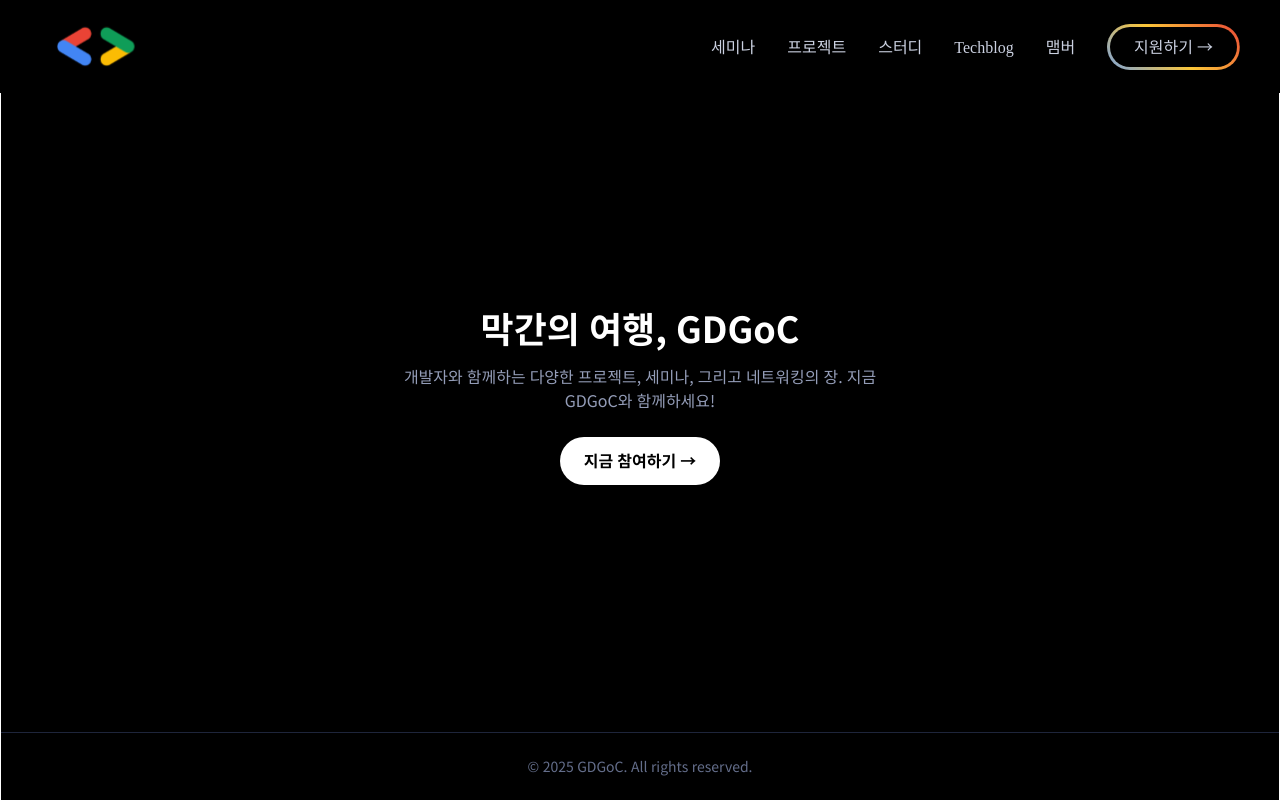
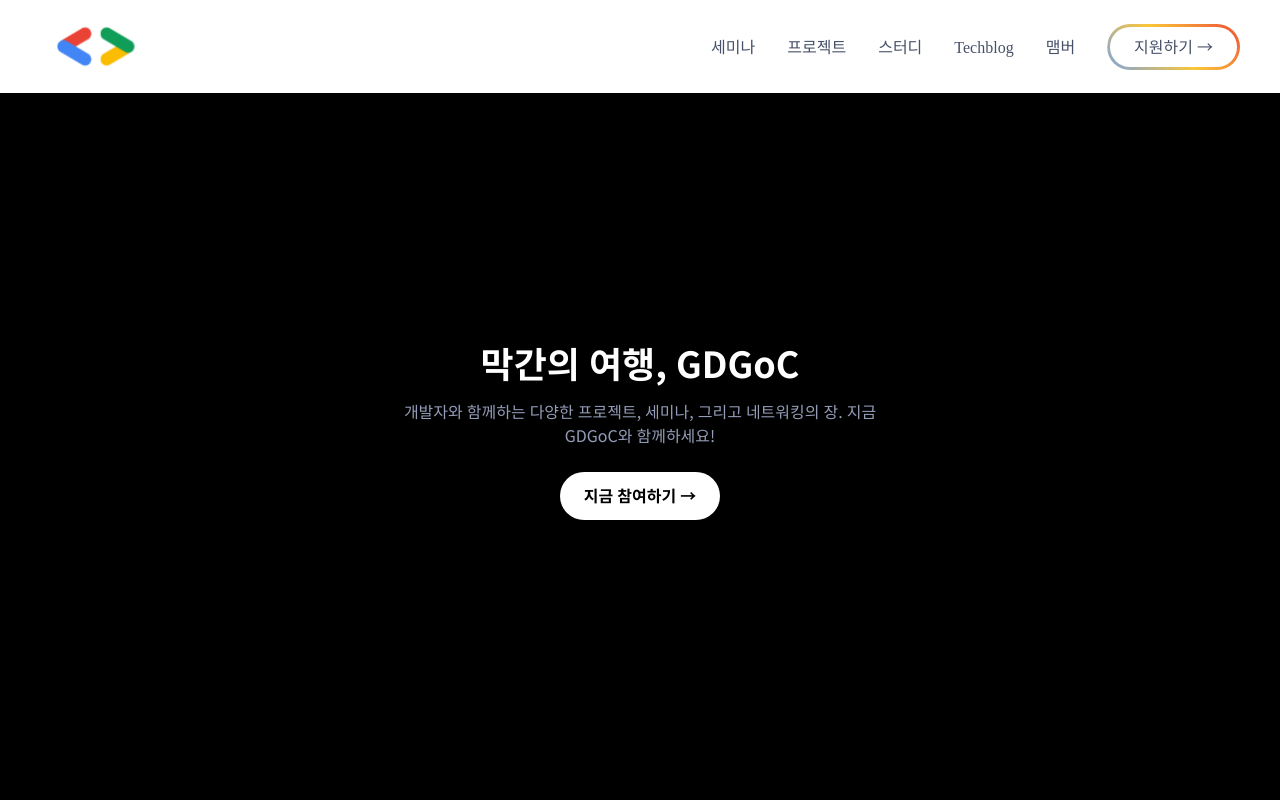
Before and after one commit to GDSC-DGU/GDGoC-DGU-Website, a Next.js app: page / in a window 1280 px wide. Built offline with nearby package versions, Linux system fonts and the light colour scheme; a web font is replaced by a local one.

Commit message:
fix: Header, Footer Rendering fix

```diff
--- a/src/app/apply/page.tsx
+++ b/src/app/apply/page.tsx
@@ -3,7 +3,6 @@ import Image from "next/image";
 export default function ProjectPage() {
   return (
     <div className='min-h-screen flex flex-col bg-black text-white'>
-      {/* 헤더 */}
       <header className='w-full py-4 px-8 flex justify-between items-center border-b border-gray-800'>
         {/* 로고 */}
 
@@ -62,11 +61,6 @@ export default function ProjectPage() {
           지금 참여하기 →
         </a>
       </main>
-
-      {/* 푸터 */}
-      <footer className='py-6 text-center text-gray-500 text-sm border-t border-gray-800'>
-        © 2025 GDGoC. All rights reserved.
-      </footer>
     </div>
   );
 }
--- a/src/app/header/Header.tsx
+++ b/src/app/header/Header.tsx
@@ -36,9 +36,13 @@ const Header = ({ isBlack = false }: HeaderProps) => {
   return (
     <HeaderComponents isBlack={isBlack}>
       <HeaderComponents.HeaderLogo />
-      <HeaderComponents.DesktopNav isBlack={isBlack} />
-      {isMobileView && <HeaderComponents.MobileToggle menuOpen={menuOpen} toggleMenu={toggleMenu} />}
-      {isMobileView && <HeaderComponents.MobileNav menuOpen={menuOpen} />}
+      {!isMobileView && <HeaderComponents.DesktopNav isBlack={isBlack} />}
+      {isMobileView && (
+        <>
+          <HeaderComponents.MobileToggle menuOpen={menuOpen} toggleMenu={toggleMenu} />
+          <HeaderComponents.MobileNav menuOpen={menuOpen} />
+        </>
+      )}
     </HeaderComponents>
   );
 };
--- a/src/app/layout.tsx
+++ b/src/app/layout.tsx
@@ -8,6 +8,7 @@ import { SpeedInsights } from "@vercel/speed-insights/next";
 import { Footer } from "../components/Footer.component";
 import { prefix } from "../constants/prefix";
 import "./globals.css";
+import Header from "./header/Header";
 import { DefaultMetadata, DefaultOpenGraph } from "./shared-metadata";
 
 /**
@@ -46,6 +47,8 @@ export default function RootLayout({ children }: { children: React.ReactNode })
       </head>
 
       <body className='flex antialiased h-screen overflow-hidden font-NotoSansKR bg-gray-100'>
+        <Header isBlack={false} />
+
         {/* GTM 컴포넌트를 조건부로 배포 환경에서만 적용 */}
         {GTM_ID && process.env.NODE_ENV === "production" && <GoogleTagManager gtmId={GTM_ID} />}
         {/* Google Tag Manager (noscript) - <body> 바로 뒤 */}
@@ -60,7 +63,7 @@ export default function RootLayout({ children }: { children: React.ReactNode })
         </noscript> */}
 
         <div className='lg:pl-2 lg:pt-2 bg-gray-100 flex-1 overflow-y-auto'>
-          <div className='flex-1 bg-white min-h-screen lg:rounded-tl-xl border border-transparent lg:border-neutral-200 overflow-y-auto'>
+          <div className='flex-1 bg-black min-h-screen lg:rounded-tl-xl border border-transparent lg:border-neutral-200 overflow-y-auto'>
             {/*  GA 컴포넌트를 조건부로 배포 환경에서만 적용 */}
             {GA_ID && process.env.NODE_ENV === "production" && <GoogleAnalytics gaId={GA_ID} />}
             {children}
--- a/src/app/member/page.tsx
+++ b/src/app/member/page.tsx
@@ -1,12 +1,8 @@
 import Image from "next/image";
-
-import Header from "../header/Header";
 
 export default function ProjectPage() {
   return (
     <div className='min-h-screen flex flex-col bg-black text-white'>
-      {/* 헤더 */}
-      <Header isBlack={false} />
       <header className='w-full py-4 px-8 flex justify-between items-center border-b border-gray-800'>
         {/* 로고 */}
 
@@ -65,11 +61,6 @@ export default function ProjectPage() {
           지금 참여하기 →
         </a>
       </main>
-
-      {/* 푸터 */}
-      <footer className='py-6 text-center text-gray-500 text-sm border-t border-gray-800'>
-        © 2025 GDGoC. All rights reserved.
-      </footer>
     </div>
   );
 }
--- a/src/app/page.tsx
+++ b/src/app/page.tsx
@@ -6,7 +6,6 @@ export default function Home() {
   return (
     <div className='min-h-screen flex flex-col bg-black text-white'>
       {/* 헤더 */}
-      <Header isBlack={true} />
       <header className='w-full py-4 px-8 flex justify-between items-center border-b border-gray-800'>
         {/* 로고 */}
 
@@ -65,11 +64,6 @@ export default function Home() {
           지금 참여하기 →
         </a>
       </main>
-
-      {/* 푸터 */}
-      <footer className='py-6 text-center text-gray-500 text-sm border-t border-gray-800'>
-        © 2025 GDGoC. All rights reserved.
-      </footer>
     </div>
   );
 }
--- a/src/app/project/page.tsx
+++ b/src/app/project/page.tsx
@@ -1,12 +1,8 @@
 import Image from "next/image";
-
-import Header from "../header/Header";
 
 export default function ProjectPage() {
   return (
     <div className='min-h-screen flex flex-col bg-black text-white'>
-      {/* 헤더 */}
-      <Header isBlack={false} />
       <header className='w-full py-4 px-8 flex justify-between items-center border-b border-gray-800'>
         {/* 로고 */}
 
@@ -65,11 +61,6 @@ export default function ProjectPage() {
           지금 참여하기 →
         </a>
       </main>
-
-      {/* 푸터 */}
-      <footer className='py-6 text-center text-gray-500 text-sm border-t border-gray-800'>
-        © 2025 GDGoC. All rights reserved.
-      </footer>
     </div>
   );
 }
--- a/src/app/seminar/page.tsx
+++ b/src/app/seminar/page.tsx
@@ -1,12 +1,8 @@
 import Image from "next/image";
-
-import Header from "../header/Header";
 
 export default function SeminarPage() {
   return (
     <div className='min-h-screen flex flex-col bg-black text-white'>
-      {/* 헤더 */}
-      <Header isBlack={false} />
       <header className='w-full py-4 px-8 flex justify-between items-center border-b border-gray-800'>
         {/* 로고 */}
 
@@ -65,11 +61,6 @@ export default function SeminarPage() {
           지금 참여하기 →
         </a>
       </main>
-
-      {/* 푸터 */}
-      <footer className='py-6 text-center text-gray-500 text-sm border-t border-gray-800'>
-        © 2025 GDGoC. All rights reserved.
-      </footer>
     </div>
   );
 }
--- a/src/app/study/page.tsx
+++ b/src/app/study/page.tsx
@@ -1,12 +1,8 @@
 import Image from "next/image";
-
-import Header from "../header/Header";
 
 export default function StudyPage() {
   return (
     <div className='min-h-screen flex flex-col bg-black text-white'>
-      {/* 헤더 */}
-      <Header isBlack={false} />
       <header className='w-full py-4 px-8 flex justify-between items-center border-b border-gray-800'>
         {/* 로고 */}
 
@@ -65,11 +61,6 @@ export default function StudyPage() {
           지금 참여하기 →
         </a>
       </main>
-
-      {/* 푸터 */}
-      <footer className='py-6 text-center text-gray-500 text-sm border-t border-gray-800'>
-        © 2025 GDGoC. All rights reserved.
-      </footer>
     </div>
   );
 }
--- a/src/app/techblog/page.tsx
+++ b/src/app/techblog/page.tsx
@@ -1,12 +1,8 @@
 import Image from "next/image";
-
-import Header from "../header/Header";
 
 export default function TechblogPage() {
   return (
     <div className='min-h-screen flex flex-col bg-black text-white'>
-      {/* 헤더 */}
-      <Header isBlack={false} />
       <header className='w-full py-4 px-8 flex justify-between items-center border-b border-gray-800'>
         {/* 로고 */}
 
@@ -65,10 +61,6 @@ export default function TechblogPage() {
           지금 참여하기 →
         </a>
       </main>
-      {/* 푸터 */}
-      <footer className='py-6 text-center text-gray-500 text-sm border-t border-gray-800'>
-        © 2025 GDGoC. All rights reserved.
-      </footer>
     </div>
   );
 }
--- a/src/components/header/Header.components.tsx
+++ b/src/components/header/Header.components.tsx
@@ -108,10 +108,9 @@ const DesktopNav = ({ isBlack }: { isBlack: boolean }) => {
         </NavLink>
         <div className='relative inline-flex rounded-full p-[3px] overflow-hidden'>
           <div
-            className='absolute inset-0 w-[136px] h-[136px] z-80 rounded-full bg-gradient-to-r from-red-500-P via-yellow-500 via-green-500 to-blue-500 animate-rotateBorder'
+            className='absolute inset-0 w-[140px] h-[140px] z-80 rounded-full bg-gradient-to-r from-red-500-P via-yellow-500 via-green-500 to-blue-500 animate-rotateBorder'
             style={{
               top: "-90%",
-              left: "-2%",
               transformOrigin: "center",
             }}
           />
@@ -133,7 +132,7 @@ const DesktopNav = ({ isBlack }: { isBlack: boolean }) => {
 const MobileToggle = ({ menuOpen, toggleMenu }: { menuOpen: boolean; toggleMenu: () => void }) => {
   return (
     <button
-      className='md:hidden px-3 py-2 focus:outline-none focus:ring-2 focus:ring-gray-300'
+      className='md:hidden p-3 focus:outline-none focus:ring-2 focus:ring-gray-300'
       onClick={toggleMenu}
       aria-label='Toggle Menu'
     >
@@ -153,11 +152,6 @@ const MobileToggle = ({ menuOpen, toggleMenu }: { menuOpen: boolean; toggleMenu:
 // 모바일 네비게이션 메뉴
 const MobileNav = ({ menuOpen }: { menuOpen: boolean }) => {
   const pathname = usePathname();
-
-  const isActive = (path: string) => {
-    if (path === "/") return pathname === "/";
-    return pathname.startsWith(path);
-  };
 
   return (
     <div
```
